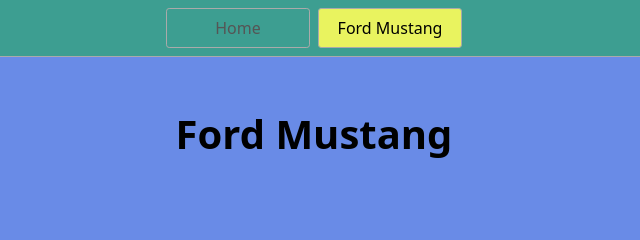
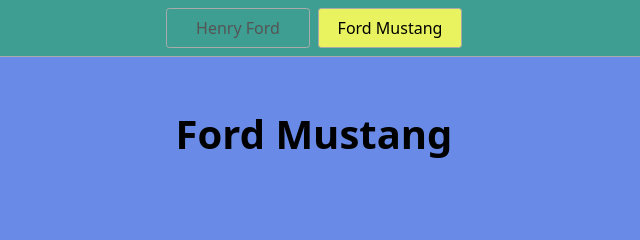
Before and after one commit to Grzegorz-ux/Henry-Ford, a website: page page2.html in a window 1280 px wide. Shown: the top 240 px of the page, 326-966 px from the left. Drawn offline with Linux system fonts and the light colour scheme.

Commit message:
Update page2.html

```diff
--- a/page2.html
+++ b/page2.html
@@ -9,7 +9,7 @@
   </head>
   <body>
     <nav>
-      <a href="/">Home</a>
+      <a href="/">Henry Ford</a>
       <a href="/page2.html" aria-current="page">Ford Mustang</a>
     </nav>
     <main>
```
